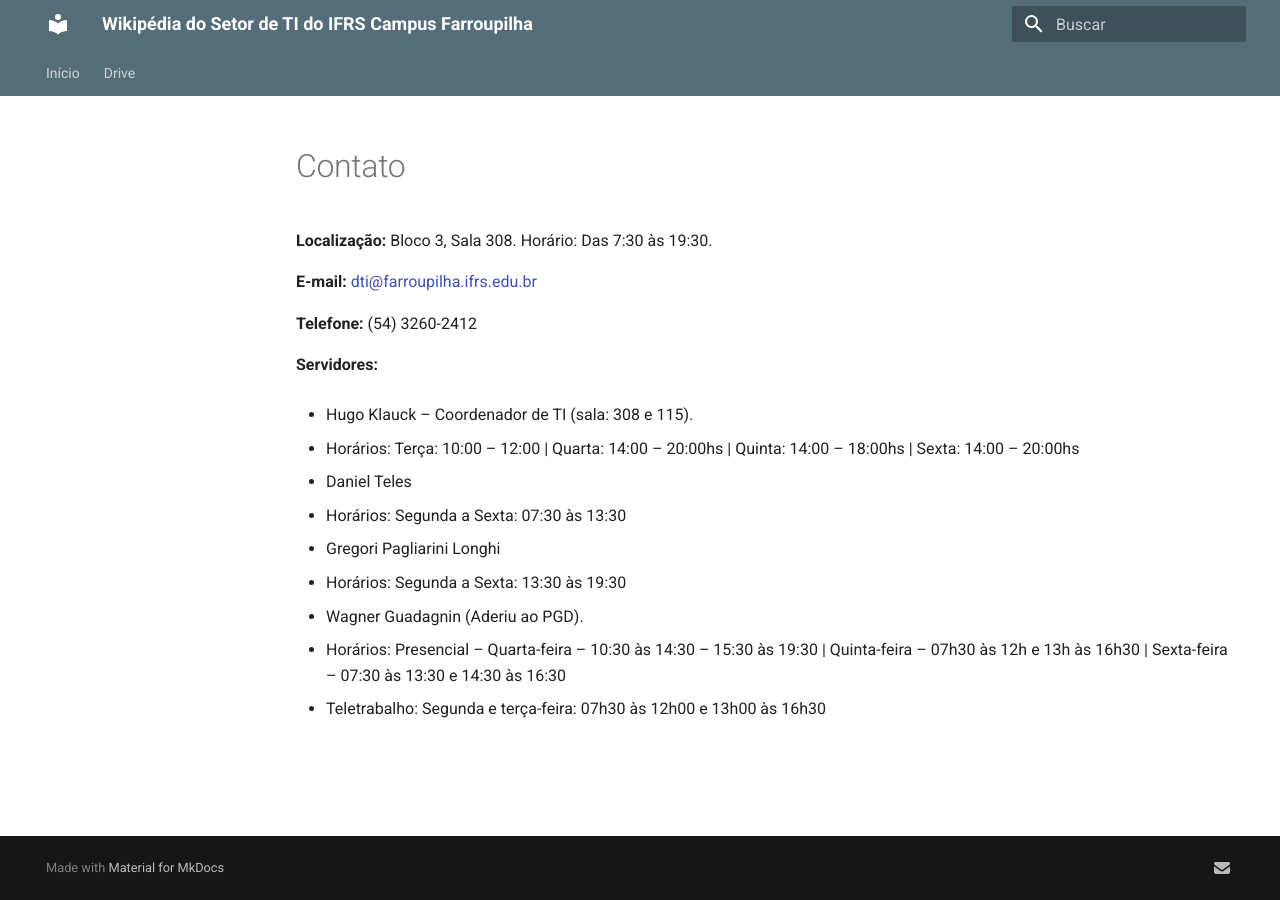
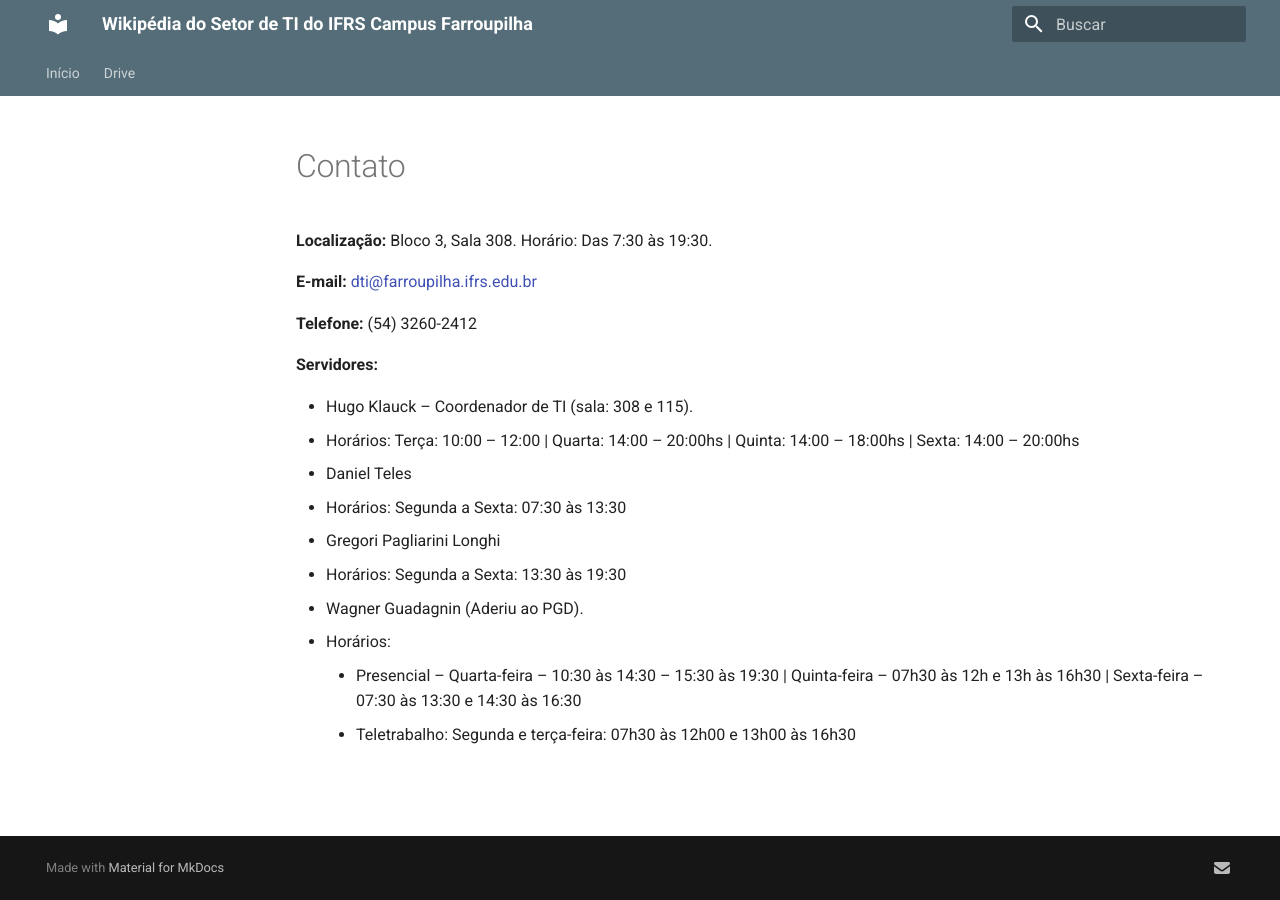
Before and after one commit to wikiti-farroupilha/wikipedia, an MkDocs documentation site: the page built from docs/contato.md, in a window 1280 px wide. Built offline with MkDocs 1.6.1 and Material for MkDocs 9.7.7, drawn with Linux system fonts in a browser that asks for light colours.

```diff
--- a/docs/contato.md
+++ b/docs/contato.md
@@ -7,15 +9,15 @@
 **Servidores:**
 
 - Hugo Klauck – Coordenador de TI (sala: 308 e 115).
+  - Horários: Terça: 10:00 – 12:00 | Quarta: 14:00 – 20:00hs | Quinta: 14:00 – 18:00hs | Sexta: 14:00 – 20:00hs
 
-  - Horários: Terça: 10:00 – 12:00 | Quarta: 14:00 – 20:00hs | Quinta: 14:00 – 18:00hs | Sexta: 14:00 – 20:00hs
 - Daniel Teles
+  - Horários: Segunda a Sexta: 07:30 às 13:30
 
-  - Horários: Segunda a Sexta: 07:30 às 13:30
 - Gregori Pagliarini Longhi
+  - Horários: Segunda a Sexta: 13:30 às 19:30
 
-  - Horários: Segunda a Sexta: 13:30 às 19:30
 - Wagner Guadagnin (Aderiu ao PGD).
-
-  - Horários: Presencial – Quarta-feira – 10:30 às 14:30 – 15:30 às 19:30 | Quinta-feira – 07h30 às 12h e 13h às 16h30 | Sexta-feira – 07:30 às 13:30 e 14:30 às 16:30
-  - Teletrabalho: Segunda e terça-feira: 07h30 às 12h00 e 13h00 às 16h30
+  - Horários:
+    - Presencial – Quarta-feira – 10:30 às 14:30 – 15:30 às 19:30 | Quinta-feira – 07h30 às 12h e 13h às 16h30 | Sexta-feira – 07:30 às 13:30 e 14:30 às 16:30
+    - Teletrabalho: Segunda e terça-feira: 07h30 às 12h00 e 13h00 às 16h30
```
Also changed, not shown: other parts of docs/contato.md (+2 -0 lines).
